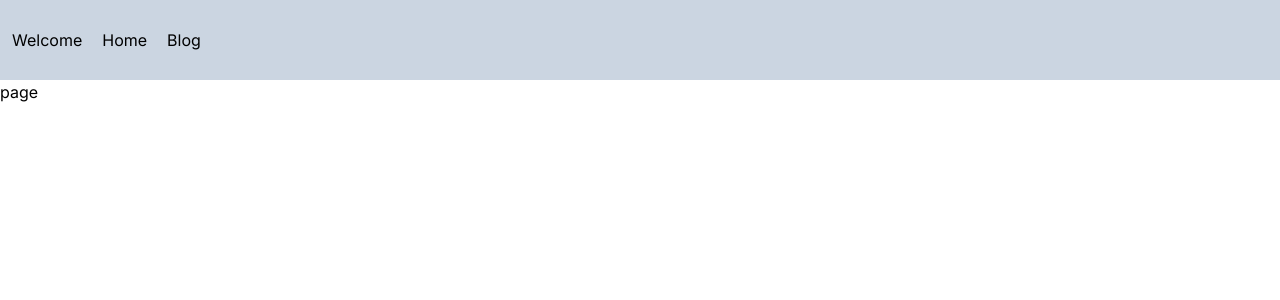
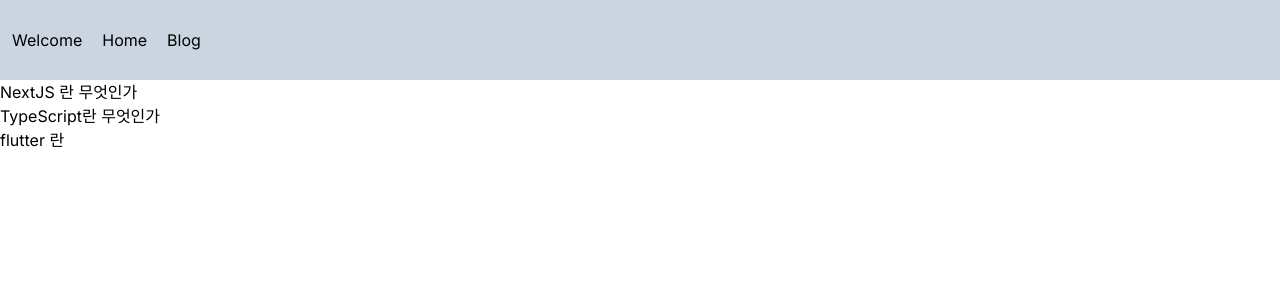
Before and after one commit to JihooDev/Remind_NextJS, a Next.js app: page /blog in a window 1280 px wide. Shown: the top 300 px of the page. Built offline with nearby package versions, Linux system fonts and the light colour scheme.

Commit message:
feat: ssg rendering

```diff
--- /dev/null
+++ b/data/posts.json
@@ -0,0 +1,17 @@
+[
+    {
+        "id": 1,
+        "title": "NextJS 란 무엇인가",
+        "content": "어렵다앙"
+    },
+    {
+        "id": 2,
+        "title": "TypeScript란 무엇인가",
+        "content": "어렵다앙"
+    },
+    {
+        "id": 3,
+        "title": "flutter 란",
+        "content": "어렵다앙"
+    }
+]
--- a/src/app/blog/[slug]/page.tsx
+++ b/src/app/blog/[slug]/page.tsx
@@ -1,4 +1,5 @@
 import { getPost, getPosts } from '@/service/blog';
+import { Blog } from '@/types/types';
 import { notFound } from 'next/navigation';
 import React, { ReactElement } from 'react'
 
@@ -17,15 +18,15 @@ const page = ({ params: { slug } }: Props): ReactElement => {
     }
 
     return (
-        <div>page : {postData}</div>
+        <div>{postData.title}</div>
     )
 }
 
 export const generateStaticParams = () => {
     const blog = getPosts();
 
-    return blog.map((item: string) => ({
-        slug: item
+    return blog.map((item: Blog) => ({
+        slug: String(item.id)
     }))
 }
 
--- a/src/app/blog/page.tsx
+++ b/src/app/blog/page.tsx
@@ -1,8 +1,24 @@
+import { getPosts } from '@/service/blog'
+import { Blog } from '@/types/types';
+import Link from 'next/link';
 import React, { ReactElement } from 'react'
 
 const page = (): ReactElement => {
+
+    const blogMenu = getPosts();
+
     return (
-        <div>page</div>
+        <div>
+            <ul>
+                {
+                    blogMenu.map(({ id, title }: Blog) => (
+                        <li key={id}>
+                            <Link href={`/blog/${id}`}>{title}</Link>
+                        </li>
+                    ))
+                }
+            </ul>
+        </div>
     )
 }
 
--- a/src/service/blog.ts
+++ b/src/service/blog.ts
@@ -1,7 +1,14 @@
-export const getPosts = () => {
-    return ['개발', '일상', '게임', '유튜브']
+import { Blog } from "@/types/types";
+
+export const getPosts = (): Blog[] => {
+    const data: Blog[] = require('@/../data/posts.json');
+
+    return data;
 }
 
 export const getPost = (id: string) => {
-    return '블로그 페이지';
+
+    const data = getPosts();
+
+    return data.find(item => item.id === Number(id));
 }
--- /dev/null
+++ b/src/types/types.ts
@@ -0,0 +1,5 @@
+export type Blog = {
+    id: number,
+    title: string,
+    content: string
+}
```
